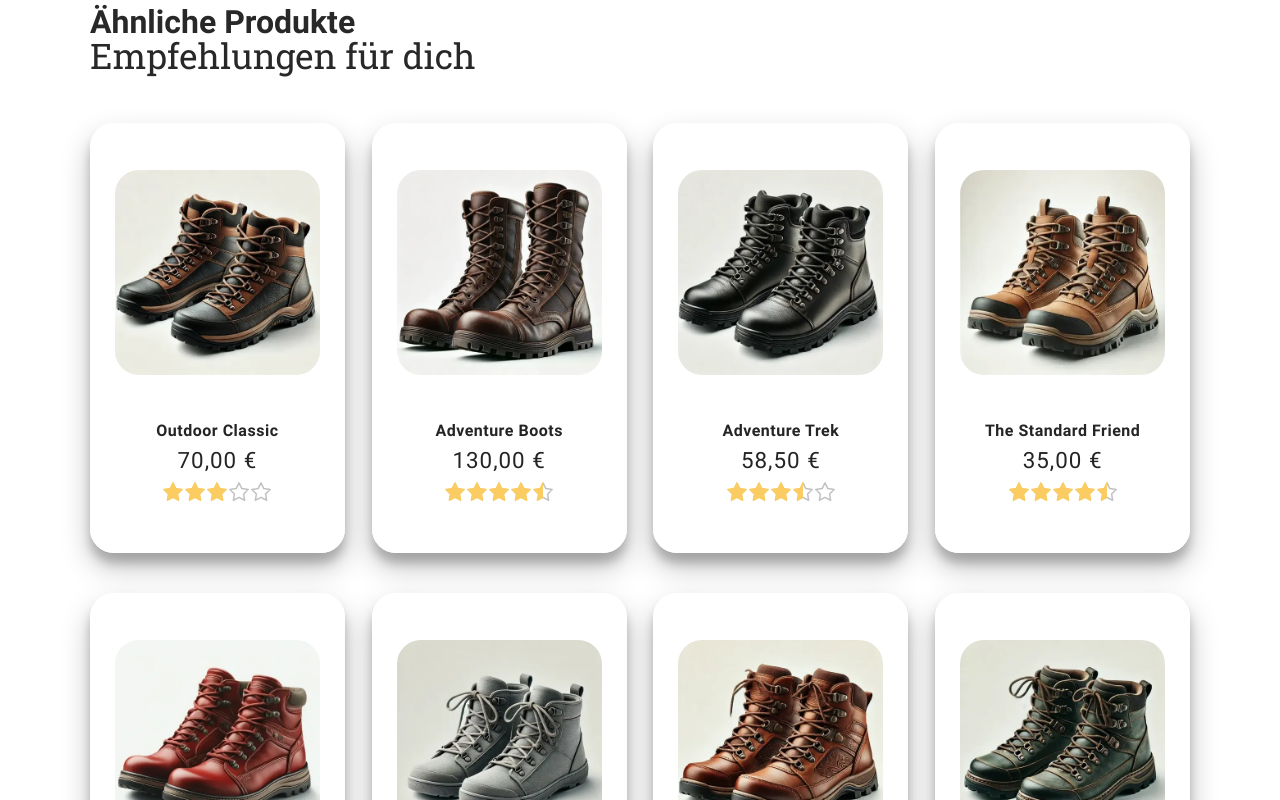
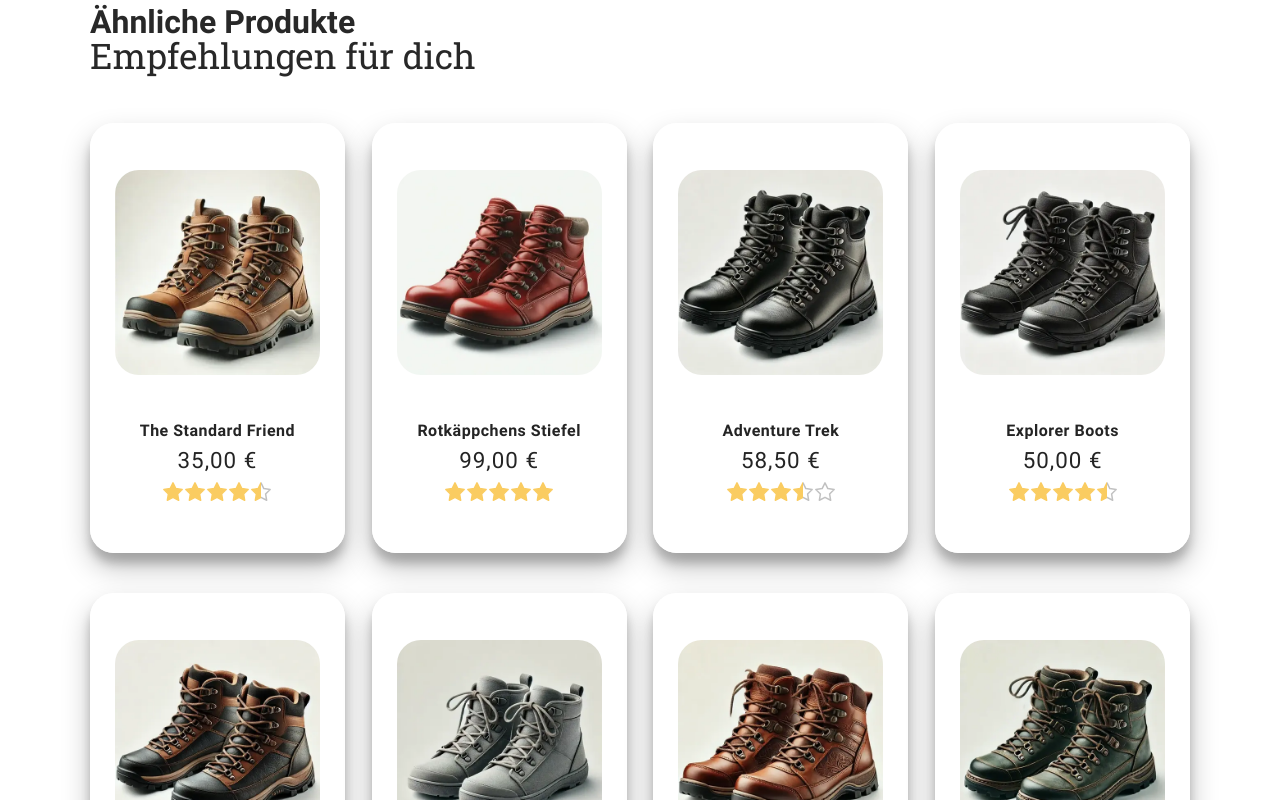
Before and after one commit to denis-kohleber/online-shop, a React (Vite) app in the folder veritas-shop/: page /categories/outdoor/11 in a window 1280 px wide. Shown: the part 1180-1980 px from the top of the page. Built offline with nearby package versions, Linux system fonts and the light colour scheme; a web font is replaced by a local one.

Commit message:
Bugfixes: Kategorie-Seite / Warenkorb / Suche

```diff
--- a/veritas-shop/src/components/SearchMenu.tsx
+++ b/veritas-shop/src/components/SearchMenu.tsx
@@ -5,6 +5,7 @@ import closeIcon from '../assets/regular-icons/window-close.svg';
 import { ChangeEvent, MouseEvent, useEffect, useRef, useState } from 'react';
 import { Link } from 'react-router-dom';
 import shoeData from '../shoeData.json';
+import { motion } from 'framer-motion';
 
 interface Props {
     isSearchActive: boolean;
@@ -153,7 +154,7 @@ const SearchMenu = ({ isSearchActive, removeMenus }: Props) => {
                         const isLastItem = index === items.length - 1;
                         return (
                             <Link
-                                to={`/${item.category}/${item.id}`}
+                                to={`/categories/${item.category}/${item.id}`}
                                 className="searchResultLink btn"
                                 key={item.title + item.imageFront}
                                 tabIndex={isSearchActive ? 0 : -1}
@@ -163,7 +164,17 @@ const SearchMenu = ({ isSearchActive, removeMenus }: Props) => {
                                         : undefined
                                 }
                             >
-                                <article className="searchResult">
+                                <motion.article
+                                    className="searchResult"
+                                    key={`${item.id}-result-${items.length}`}
+                                    initial={{ opacity: 0, x: -30 }}
+                                    animate={{ opacity: 1, x: 0 }}
+                                    exit={{ opacity: 0 }}
+                                    transition={{
+                                        duration: 0.3,
+                                        type: 'tween',
+                                    }}
+                                >
                                     <img
                                         className="searchImg"
                                         src={getSearchProductImageURL(
@@ -183,7 +194,7 @@ const SearchMenu = ({ isSearchActive, removeMenus }: Props) => {
                                             {formatPrice(item.price)}
                                         </p>
                                     </div>
-                                </article>
+                                </motion.article>
                             </Link>
                         );
                     })
--- a/veritas-shop/src/components/ShoppingCart.tsx
+++ b/veritas-shop/src/components/ShoppingCart.tsx
@@ -55,7 +55,7 @@ const ShoppingCart = ({ isCartActive }: Props) => {
             >
                 {cartItems.map((item) => (
                     <article className="cartProduct" key={item.id + item.size}>
-                        <Link to={`/${item.category}/${item.id}`}>
+                        <Link to={`/categories/${item.category}/${item.id}`}>
                             <img
                                 className="cartImg"
                                 src={getImageURL(item.imageFront)}
--- a/veritas-shop/src/pages/ProductPage.tsx
+++ b/veritas-shop/src/pages/ProductPage.tsx
@@ -6,7 +6,7 @@ import { getImageURL, getPlaceholderImageURL } from '../utils/image-util';
 import { RatingStars } from '../components/RatingStars';
 import gearIcon from '../assets/regular-icons/zahnrad.svg';
 import waterIcon from '../assets/regular-icons/water-check.svg';
-import { MouseEvent, useRef, useState } from 'react';
+import { MouseEvent, useEffect, useRef, useState } from 'react';
 import { FancyImg } from '../components/FancyImg';
 import { useCart } from '../contexts/useCart';
 import { ProductCard } from '../components/ProductCard';
@@ -87,20 +87,19 @@ export default function ProductPage() {
     };
 
     // Similar Products - Section
-    function getRandomItemsByCategory(
-        data: ShoeItem[],
-        category: string | undefined
-    ) {
-        const filteredItems = data.filter((item) => item.category === category);
+    const [randomItems, setRandomItems] = useState<ShoeItem[]>(shoeData);
+
+    useEffect(() => {
+        const filteredItems: ShoeItem[] = shoeData.filter(
+            (item) => item.category === category
+        );
 
         const shuffledItems = filteredItems.sort(() => Math.random() - 0.5);
 
         const selectedItems = shuffledItems.slice(0, 8);
 
-        return selectedItems;
-    }
-
-    const randomItems = getRandomItemsByCategory(shoeData, category);
+        setRandomItems(() => selectedItems);
+    }, []);
 
     return (
         <>
```
